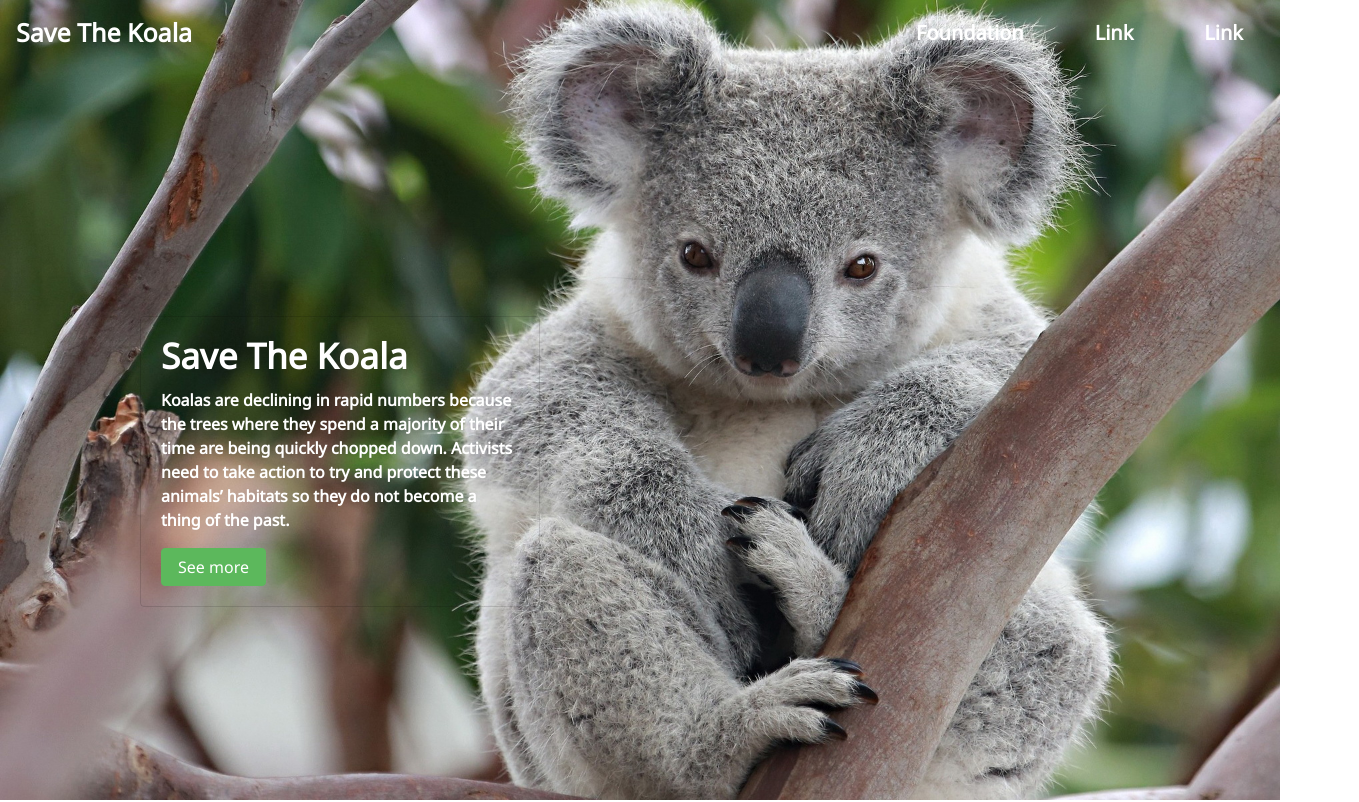
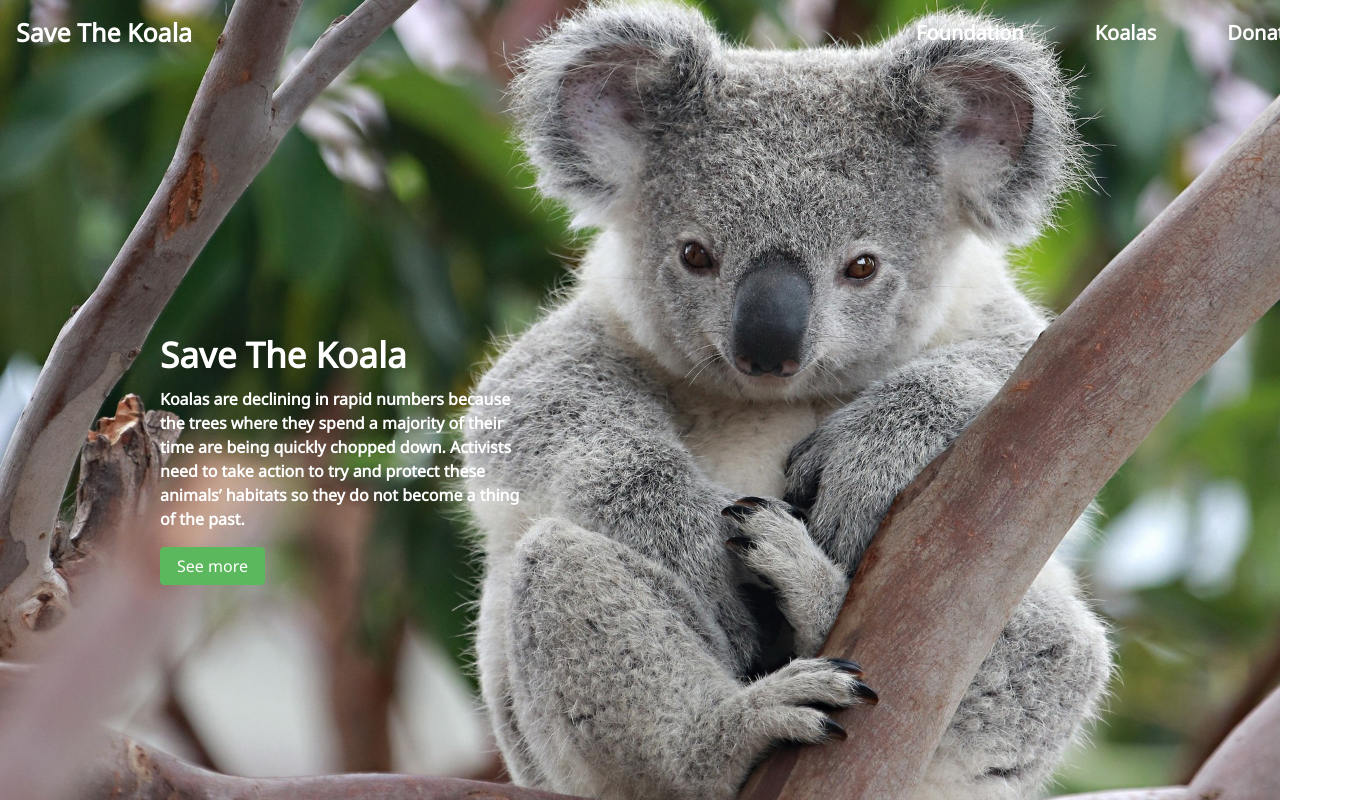
Before and after one commit to vanita22/save-the-koala, a plain HTML site: page index.html in a window 1280 px wide. Shown: the top 802 px of the page, 1359 px wide, since content can reach past the window. Drawn offline with nearby package versions, Linux system fonts and the light colour scheme; a script that the page names is missing.

Commit message:
subiendo ultimos cambios

```diff
--- a/index.html
+++ b/index.html
@@ -35,11 +35,11 @@
      					</li>
 
       					<li class="nav-item">
-        					<a class="nav-link" href="#">Link</a>
+        					<a class="nav-link" href="#">Koalas</a>
       					</li>
 
       					<li class="nav-item">
-        					<a class="nav-link" href="#">Link</a>
+        					<a class="nav-link" href="#">Donate</a>
       					</li>
 
     				</ul>
--- a/scss/style.css
+++ b/scss/style.css
@@ -75,6 +75,9 @@ army green: 41521F;
 		width: 290px;
 		display: flex;
 	}
+	.navbar-toggler-right{
+		color: white;
+	}
 }
 
 /*bienvenidos*/
@@ -86,6 +89,7 @@ army green: 41521F;
 	margin-top: 250px;
 	font-weight: bold;
 	display: flex;
+	border-style: none;
 }
 
 .card h4{
```
